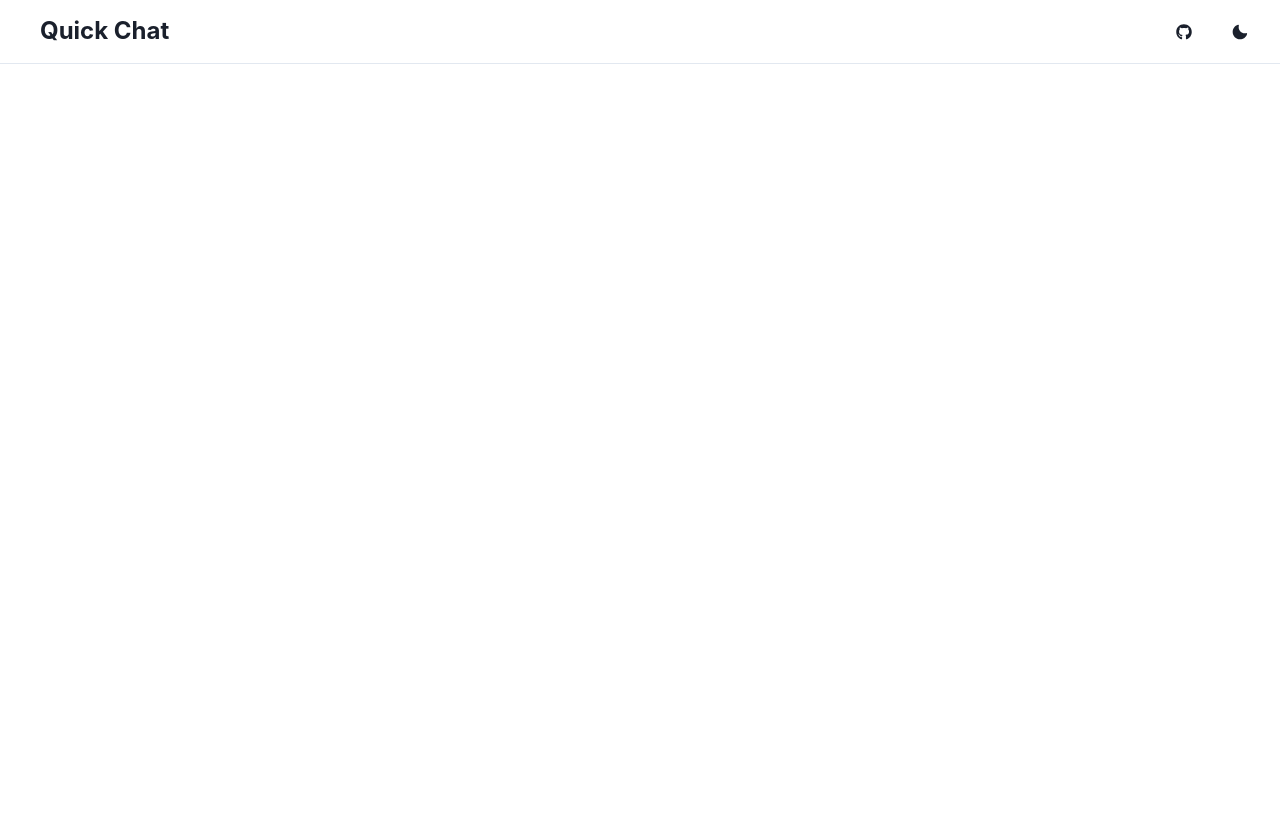
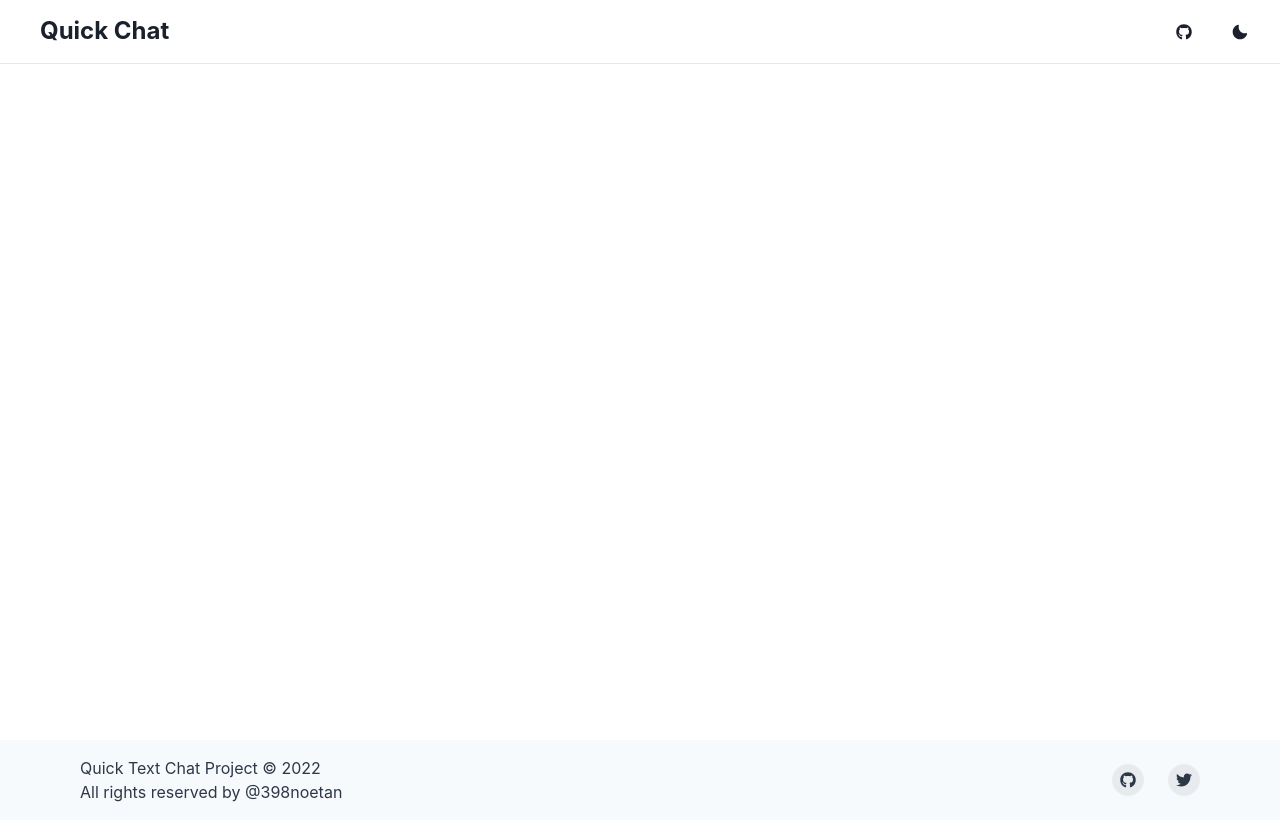
Before and after one commit to 398noe/quick-chat-v2, a React (Create React App) app: page / in a window 1280 px wide. Built offline with nearby package versions, Linux system fonts and the light colour scheme.

Commit message:
Add footer

```diff
--- a/src/Layout/Layout.tsx
+++ b/src/Layout/Layout.tsx
@@ -1,4 +1,5 @@
 import { Container } from "@chakra-ui/react";
+import Footer from "../components/Footer";
 import Header from "../components/Header";
 interface props {
     children: React.ReactNode;
@@ -15,6 +16,7 @@ export const Layout: React.FC<props> = ({ children }) => {
             >
                 {children}
             </Container>
+            <Footer />
         </>
     );
 }
--- /dev/null
+++ b/src/components/Footer.tsx
@@ -0,0 +1,58 @@
+import { ReactNode } from 'react';
+import { Box, chakra, Container, Stack, Text, useColorModeValue, VisuallyHidden } from '@chakra-ui/react';
+import { FaGithub, FaTwitter } from "react-icons/fa";
+
+const SocialButton = ({ children, label, href } : {
+    children: ReactNode;
+    label: string;
+    href: string;
+}) => {
+    return (
+        <chakra.button
+            bg={useColorModeValue('blackAlpha.100', 'whiteAlpha.100')}
+            rounded={'full'}
+            w={8}
+            h={8}
+            cursor={'pointer'}
+            as={'a'}
+            href={href}
+            display={'inline-flex'}
+            alignItems={'center'}
+            justifyContent={'center'}
+            transition={'background 0.3s ease'}
+            _hover={{
+                bg: useColorModeValue('blackAlpha.200', 'whiteAlpha.200'),
+            }}>
+            <VisuallyHidden>{label}</VisuallyHidden>
+            {children}
+        </chakra.button>
+    );
+};
+
+export default function Footer() {
+    return (
+        <Box
+            w={"full"}
+            bg={useColorModeValue('gray.50', 'gray.900')}
+            color={useColorModeValue('gray.700', 'gray.200')}>
+            <Container
+                as={Stack}
+                maxW={'6xl'}
+                py={4}
+                direction={{ base: 'column', md: 'row' }}
+                spacing={4}
+                justify={{ base: 'center', md: 'space-between' }}
+                align={{ base: 'center', md: 'center' }}>
+                <Text>Quick Text Chat Project © 2022<br />All rights reserved by @398noetan</Text>
+                <Stack direction={'row'} spacing={6}>
+                    <SocialButton label={'GitHub'} href={'https://github.com/398noe/quick-text-chat'}>
+                        <FaGithub />
+                    </SocialButton>
+                    <SocialButton label={'Twitter'} href={'https://twitter.com/398noetan'}>
+                        <FaTwitter />
+                    </SocialButton>
+                </Stack>
+            </Container>
+        </Box>
+    );
+}
```
